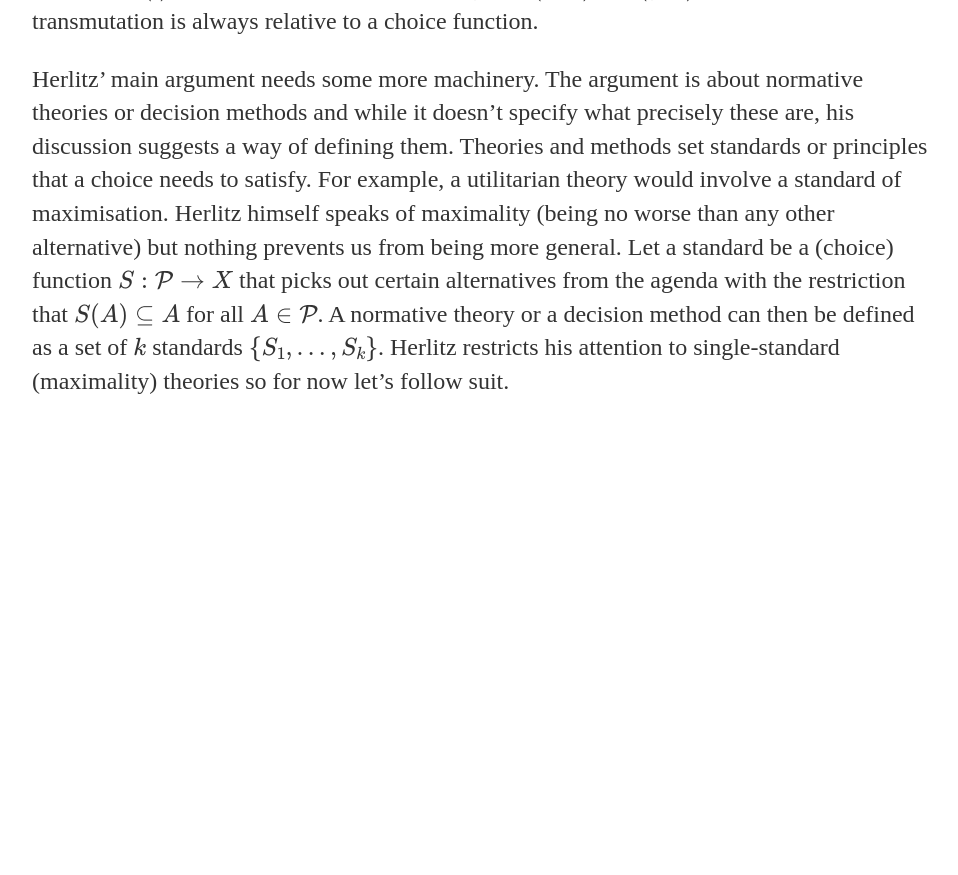
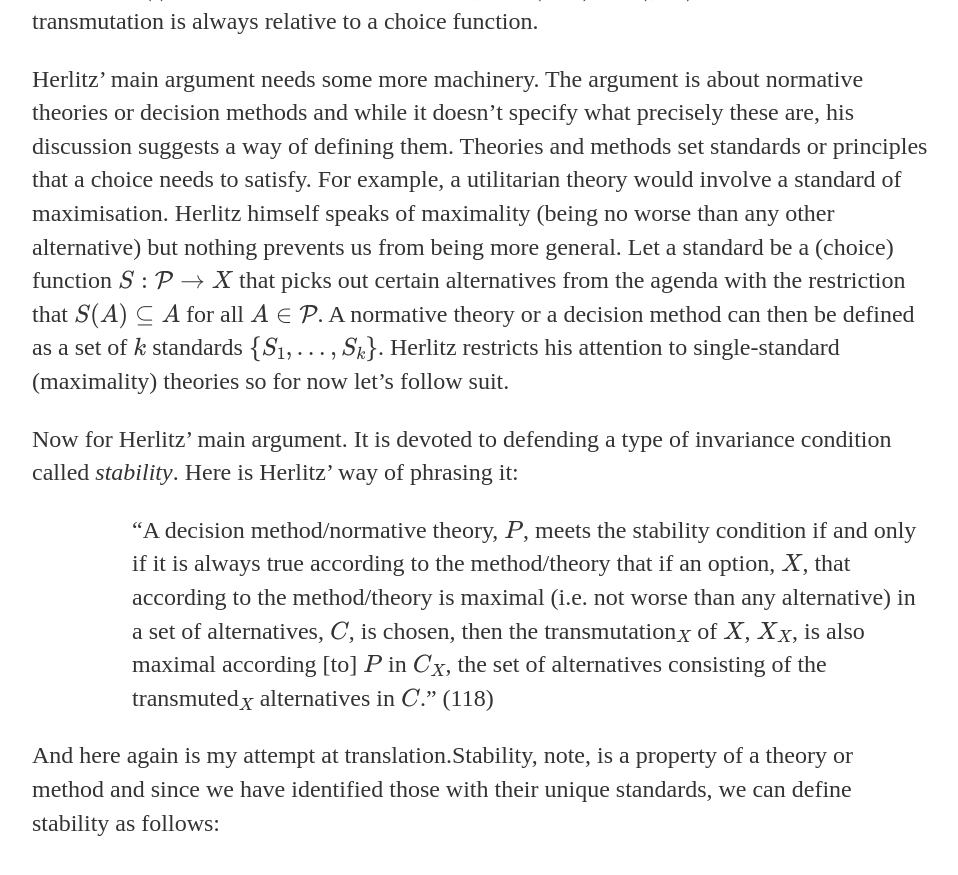
Before and after one commit to uzunovam/uzunovam, a Jekyll site: the page built from _posts/2020-04-28-anders-herlitz-on-unstable-choices.md, in a window 1280 px wide and 900 px high, scrolled down 2407 px. Shown: the top 875 px of the window, without its empty margins (160-1118 px from the left). Built offline with Jekyll 4.4.1, drawn with Linux system fonts in a browser that asks for light colours; before the commit the page ends 2866 px from its top, so only the background shows below that.

Commit message:
Update 2020-04-28-anders-herlitz-on-unstable-choices.md

```diff
--- a/_posts/2020-04-28-anders-herlitz-on-unstable-choices.md
+++ b/_posts/2020-04-28-anders-herlitz-on-unstable-choices.md
@@ -33,3 +33,9 @@ that the act of choosing a maximal alternative alone can revert whether this cho
 <p>Suppose as before that the agent chooses \(x\), that is, \(C(A) = \{x\}\). Then, the transmutation function \(T_{x}(\cdot)\) changes the alternatives \(x\) and \(y\) into \((x, x)\) and \((y, x)\). That is to say, a transmutation is always relative to a choice function.</p>
 
 <p>Herlitz’ main argument needs some more machinery. The argument is about normative theories or decision methods and while it doesn’t specify what precisely these are, his discussion suggests a way of defining them. Theories and methods set standards or principles that a choice needs to satisfy. For example, a utilitarian theory would involve a standard of maximisation. Herlitz himself speaks of maximality (being no worse than any other alternative) but nothing prevents us from being more general. Let a standard be a (choice) function \(S: \mathcal{P} \rightarrow X\) that picks out certain alternatives from the agenda with the restriction that \(S(A) \subseteq A\) for all \(A \in \mathcal{P}\). A normative theory or a decision method can then be defined as a set of \(k\) standards \(\{S_{1}, \dots, S_{k}\}\). Herlitz restricts his attention to single-standard (maximality) theories so for now let’s follow suit.</p>
+
+<p>Now for Herlitz’ main argument. It is devoted to defending a type of invariance condition called <cite>stability</cite>. Here is Herlitz’ way of phrasing it:</p>
+
+<p style="padding-left:100px;">“A decision method/normative theory, \(P\), meets the stability condition if and only if it is always true according to the method/theory that if an option, \(X\), that according to the method/theory is maximal (i.e. not worse than any alternative) in a set of alternatives, \(C\), is chosen, then the transmutation\(_{X}\) of \(X\), \(X_{X}\), is also maximal according [to] \(P\) in \(C_{X}\), the set of alternatives consisting of the transmuted\(_{X}\) alternatives in \(C\).” (118)</p>
+
+<p>And here again is my attempt at translation.Stability, note, is a property of a theory or method and since we have identified those with their unique standards, we can define stability as follows:</p>
```
